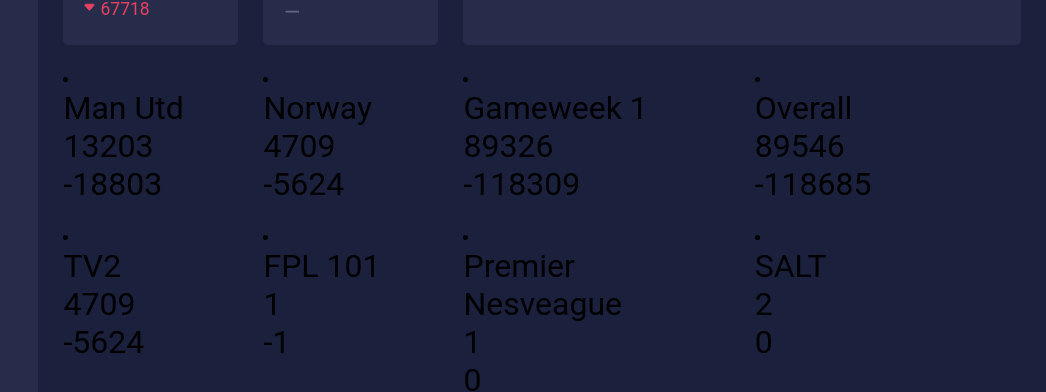
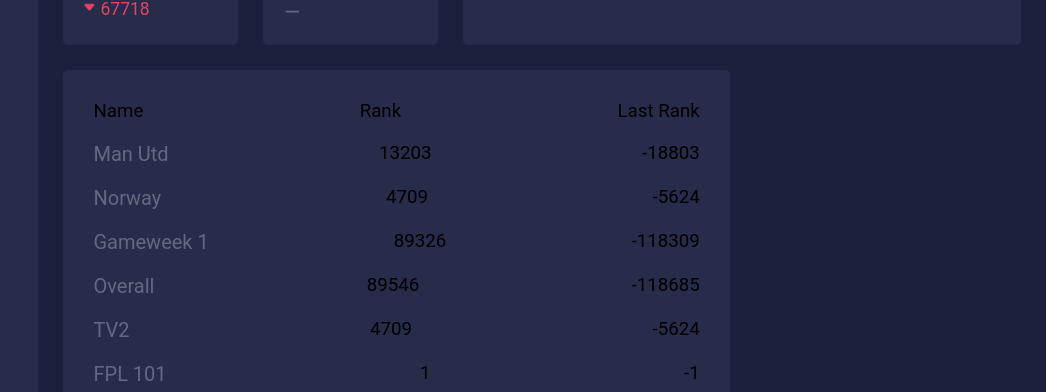
Before and after one commit to nesadrian/fpl-analysis-tool, a Vue app: page / in a window 1280 px wide. Shown: the part 408-800 px from the top of the page, without its empty margins (234-1280 px from the left). Built offline with nearby package versions, Linux system fonts and the light colour scheme; no server answers.

Commit message:
Add leagues styling

```diff
--- a/src/assets/reset.css
+++ b/src/assets/reset.css
@@ -14,7 +14,7 @@
   font-weight: normal;
 }
 
-ol, ul {
+ol, ul, li {
   list-style-type: none;
 }
 
--- a/src/assets/style.css
+++ b/src/assets/style.css
@@ -37,9 +37,6 @@
   padding: 20px;
   background-color: var(--bg-color-light);
   border-radius: 5px;
-  display: flex;
-  flex-direction: column;
-  justify-content: space-evenly;
 }
 
 /* Main--home */
@@ -78,6 +75,9 @@
 .card-container {
   height: 175px;
   width: 175px;
+  display: flex;
+  justify-content: space-evenly;
+  flex-direction: column;
 }
 
 .card__title {
@@ -117,10 +117,32 @@
   margin-right: 1px;
 }
 
+/* Leagues */
+.leagues-container {
+  grid-column: 1 / 4;
+  display: flex;
+  flex-direction: column;
+}
+
+.leagues__title {
+  font-size: 20px;
+  color: var(--txt-color-light)
+}
+
+/* League */
+.league-container {
+  display: flex;
+  justify-content: space-between;
+  padding: 10px;
+}
+
 /* Chart */
 .chart-container {
   height: 375px;
   width: 100%;
+  display: flex;
+  justify-content: center;
+  flex-direction: column;
 }
 
 /* Loader */
--- a/src/components/League.vue
+++ b/src/components/League.vue
@@ -1,7 +1,9 @@
 <template>
-  <h1>{{ name }}</h1>
-  <h1>{{ rank }}</h1>
-  <h1>{{ rank - lastRank }}</h1>
+  <section className="league-container">
+    <h1 className="card__title">{{ name }}</h1>
+    <h1>{{ rank }}</h1>
+    <h1>{{ rank - lastRank }}</h1>
+  </section>
 </template>
 
 <script>
--- a/src/components/Leagues.vue
+++ b/src/components/Leagues.vue
@@ -1,7 +1,14 @@
 <template>
-  <li v-for="league in leagues" :key="league.id">
-    <League :name="league.name" :rank="league.entry_rank" :lastRank="league.entry_last_rank" />
-  </li>
+  <section className="leagues-container main__card">
+    <section className="league-container">
+      <h1>Name</h1>
+      <h1>Rank</h1>
+      <h1>Last Rank</h1>
+    </section>
+    <li v-for="league in leagues" :key="league.id">
+      <League :name="league.name" :rank="league.entry_rank" :lastRank="league.entry_last_rank" />
+    </li>
+  </section>
 </template>
 
 <script>
```
